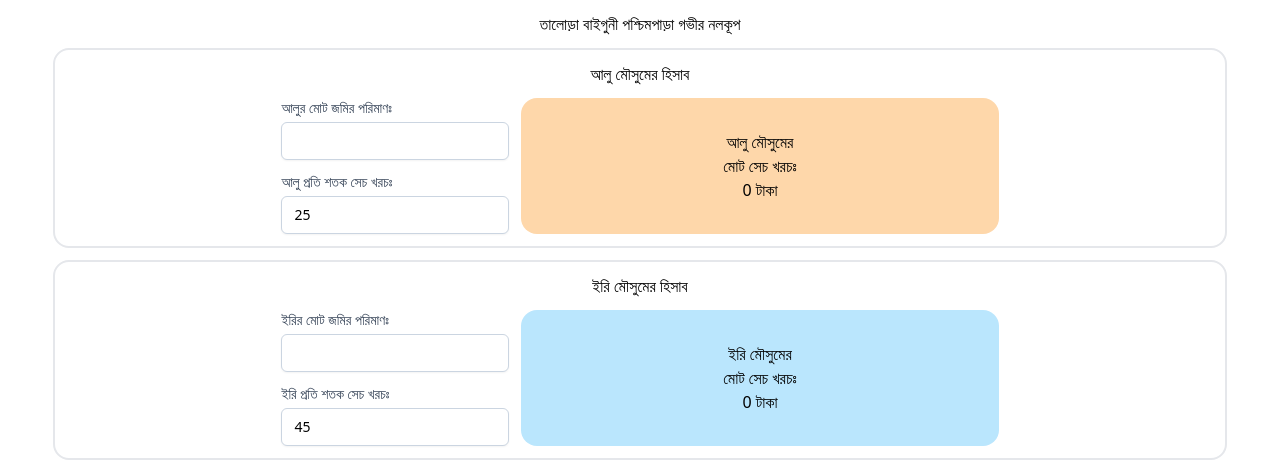
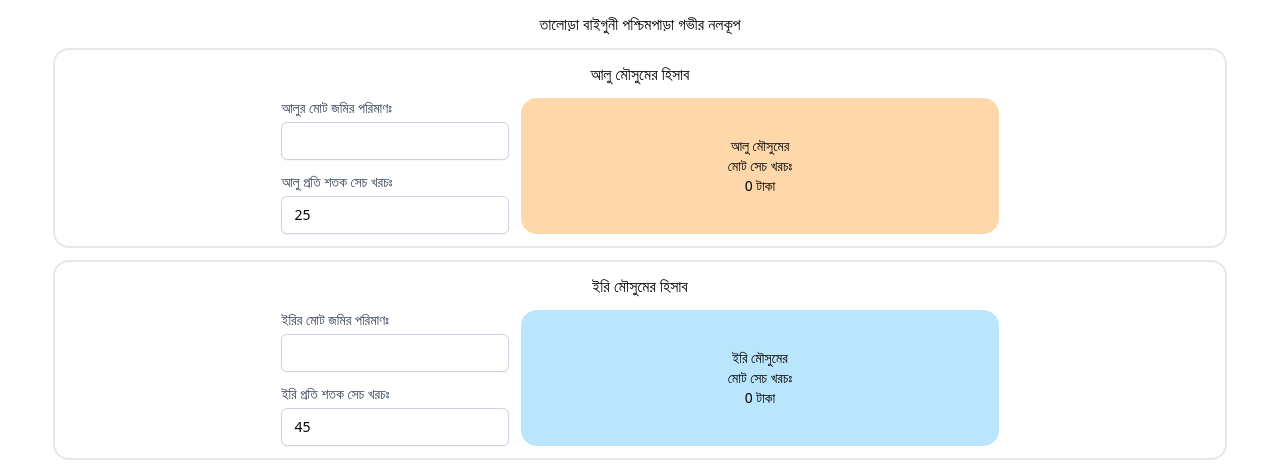
Before and after one commit to iamsadikrahman/deep-tubewell, a Vue app: page /halkhata in a window 1280 px wide. Shown: the top 464 px of the page. Built offline with nearby package versions, Linux system fonts and the light colour scheme.

Commit message:
total cost font fixed

```diff
--- a/src/components/pages/Halkhata.vue
+++ b/src/components/pages/Halkhata.vue
@@ -23,8 +23,8 @@
           </div>
 
           <div class="bg-orange-200 flex flex-col justify-center pl-3 pr-3 rounded-2xl items-center w-5/12">
-            <p class="potato-total-cost text-center">আলু মৌসুমের <br> মোট সেচ খরচঃ</p>
-            <h4> {{ potatoTotalCost }} টাকা</h4>
+            <p class="text-center text-sm font-medium">আলু মৌসুমের <br> মোট সেচ খরচঃ</p>
+            <p class="text-center text-sm font-medium"> {{ potatoTotalCost }} টাকা</p>
           </div>
 
         </div>
@@ -49,8 +49,8 @@
         </div>
 
         <div class="bg-sky-200 flex flex-col justify-center pl-3 pr-3 rounded-2xl items-center w-5/12">
-          <p class="text-center">ইরি মৌসুমের <br> মোট সেচ খরচঃ</p>
-          <h4> {{ paddyTotalCost }} টাকা</h4>
+          <p class="text-center text-sm font-medium">ইরি মৌসুমের <br> মোট সেচ খরচঃ</p>
+          <p class="text-center text-sm font-medium"> {{ paddyTotalCost }} টাকা</p>
         </div>
 
       </div>
```
